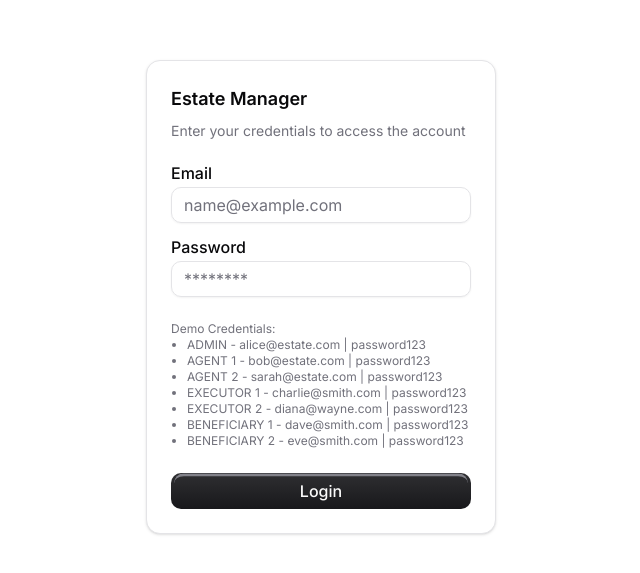
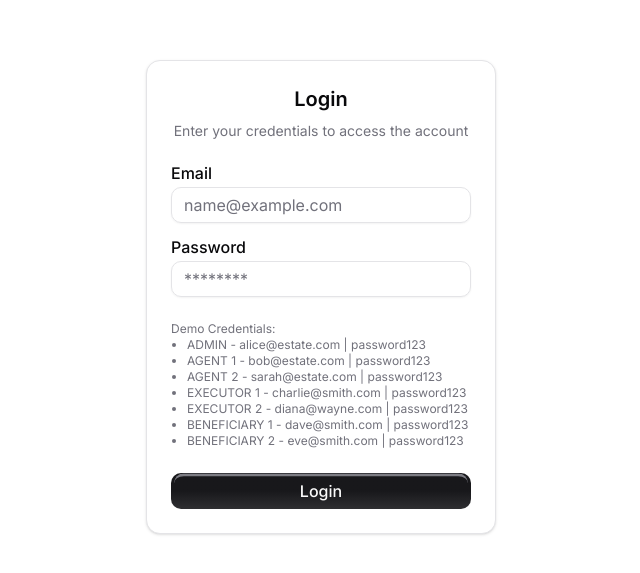
Before and after one commit to VenketeswarSahoo/project-estate-dbms, a Next.js app: page / in a window 1280 px wide. Shown: the part 103-676 px from the top of the page, without its empty margins (319-959 px from the left). Built offline with nearby package versions, Linux system fonts and the light colour scheme.

Commit message:
Made some design changes

```diff
--- a/src/components/common/FloatingScanButton.tsx
+++ b/src/components/common/FloatingScanButton.tsx
@@ -1,9 +1,9 @@
 "use client";
 
-import React, { useState } from "react";
-import { Camera } from "lucide-react";
 import { Button } from "@/components/ui/button";
 import { cn } from "@/lib/utils";
+import { Camera } from "lucide-react";
+import { useState } from "react";
 import { MobileScanDialog } from "./mobile-scan-dialog";
 
 export function FloatingScanButton() {
@@ -27,7 +27,6 @@ export function FloatingScanButton() {
         </Button>
       </div>
 
-      {/* Dialog itself */}
       <MobileScanDialog open={open} onOpenChange={setOpen} />
     </>
   );
--- a/src/components/common/mobile-scan-dialog.tsx
+++ b/src/components/common/mobile-scan-dialog.tsx
@@ -1,24 +1,23 @@
 "use client";
 
-import React, { useState } from "react";
-import { useRouter } from "next/navigation";
+import { BarcodeScanner } from "@/components/common/barcode-scanner";
+import { Button } from "@/components/ui/button";
+import { Card } from "@/components/ui/card";
 import {
   Dialog,
   DialogContent,
   DialogDescription,
   DialogHeader,
   DialogTitle,
-  DialogTrigger,
 } from "@/components/ui/dialog";
-import { Button } from "@/components/ui/button";
 import { Input } from "@/components/ui/input";
 import { Label } from "@/components/ui/label";
 import { Tabs, TabsContent, TabsList, TabsTrigger } from "@/components/ui/tabs";
-import { Card } from "@/components/ui/card";
+import { useAppStore } from "@/store/store";
 import { Camera, Search } from "lucide-react";
+import { useRouter } from "next/navigation";
+import React, { useState } from "react";
 import { toast } from "sonner";
-import { BarcodeScanner } from "@/components/common/barcode-scanner";
-import { useAppStore } from "@/store/store";
 
 export function MobileScanDialog({
   open,
@@ -61,13 +60,6 @@ export function MobileScanDialog({
 
   return (
     <Dialog open={open} onOpenChange={onOpenChange}>
-      <DialogTrigger asChild>
-        <Button variant="outline">
-          <Camera className="mr-2 h-4 w-4" />
-          Scan Item
-        </Button>
-      </DialogTrigger>
-
       <DialogContent className="max-w-md sm:max-w-lg">
         <DialogHeader>
           <DialogTitle>Find Item</DialogTitle>
--- a/src/components/forms/Login.tsx
+++ b/src/components/forms/Login.tsx
@@ -38,8 +38,8 @@ export default function LoginPage() {
   return (
     <div className="flex items-center justify-center min-h-screen">
       <Card className="w-[350px]">
-        <CardHeader>
-          <CardTitle>Estate Manager</CardTitle>
+        <CardHeader className="text-center">
+          <CardTitle className="text-xl">Login</CardTitle>
           <CardDescription>
             Enter your credentials to access the account
           </CardDescription>
--- a/src/components/tables/ClientTable.tsx
+++ b/src/components/tables/ClientTable.tsx
@@ -37,7 +37,7 @@ export function ClientTable({ clients, users, onDelete }: ClientTableProps) {
   };
 
   return (
-    <Card className="px-4 py-2">
+    <Card className="px-4 py-0">
       <Table>
         <TableHeader>
           <TableRow>
--- a/src/components/tables/ItemTable.tsx
+++ b/src/components/tables/ItemTable.tsx
@@ -349,7 +349,7 @@ export function ItemTable({
 
       {viewMode === "list" ? (
         <>
-          <Card className="px-4 py-2">
+          <Card className="px-4 py-0">
             <Table>
               <TableHeader className="text-center">
                 <TableRow>
--- a/src/components/ui/button.tsx
+++ b/src/components/ui/button.tsx
@@ -27,7 +27,7 @@ const buttonVariants = cva(
         link: "text-primary underline-offset-4 hover:underline",
 
         default:
-          "relative bg-gradient-to-t from-primary to-primary/90 text-primary-foreground overflow-hidden cursor-pointer w-[138px] px-4 py-2 " +
+          "relative bg-gradient-to-b from-primary via-primary to-primary/90 text-primary-foreground overflow-hidden cursor-pointer w-[138px] px-4 py-2 " +
           "before:absolute before:inset-0 before:border-t-[3px] before:border-zinc-400 before:rounded-lg before:scale-[0.98] before:opacity-75 " +
           "hover:bg-black/90 dark:hover:bg-primary/80",
       },
--- a/src/components/ui/dialog.tsx
+++ b/src/components/ui/dialog.tsx
@@ -1,8 +1,8 @@
 "use client";
 
-import * as React from "react";
 import * as DialogPrimitive from "@radix-ui/react-dialog";
 import { XIcon } from "lucide-react";
+import * as React from "react";
 
 import { cn } from "@/lib/utils";
 
@@ -69,7 +69,7 @@ function DialogContent({
         {showCloseButton && (
           <DialogPrimitive.Close
             data-slot="dialog-close"
-            className="ring-offset-background focus:ring-ring data-[state=open]:bg-accent data-[state=open]:text-muted-foreground absolute top-4 right-4 rounded-xs opacity-70 transition-opacity hover:opacity-100 focus:ring-2 focus:ring-offset-2 focus:outline-hidden disabled:pointer-events-none [&_svg]:pointer-events-none [&_svg]:shrink-0 [&_svg:not([class*='size-'])]:size-4"
+            className="ring-offset-background focus:ring-ring data-[state=open]:bg-accent data-[state=open]:text-muted-foreground absolute top-4 right-4 rounded-xs opacity-70 transition-opacity hover:opacity-100 focus:ring-2 focus:ring-offset-2 focus:outline-hidden disabled:pointer-events-none [&_svg]:pointer-events-none [&_svg]:shrink-0 [&_svg:not([class*='size-'])]:size-5.5 hover:bg-accent hover:text-accent-foreground p-1 rounded-lg"
           >
             <XIcon />
             <span className="sr-only">Close</span>
```
